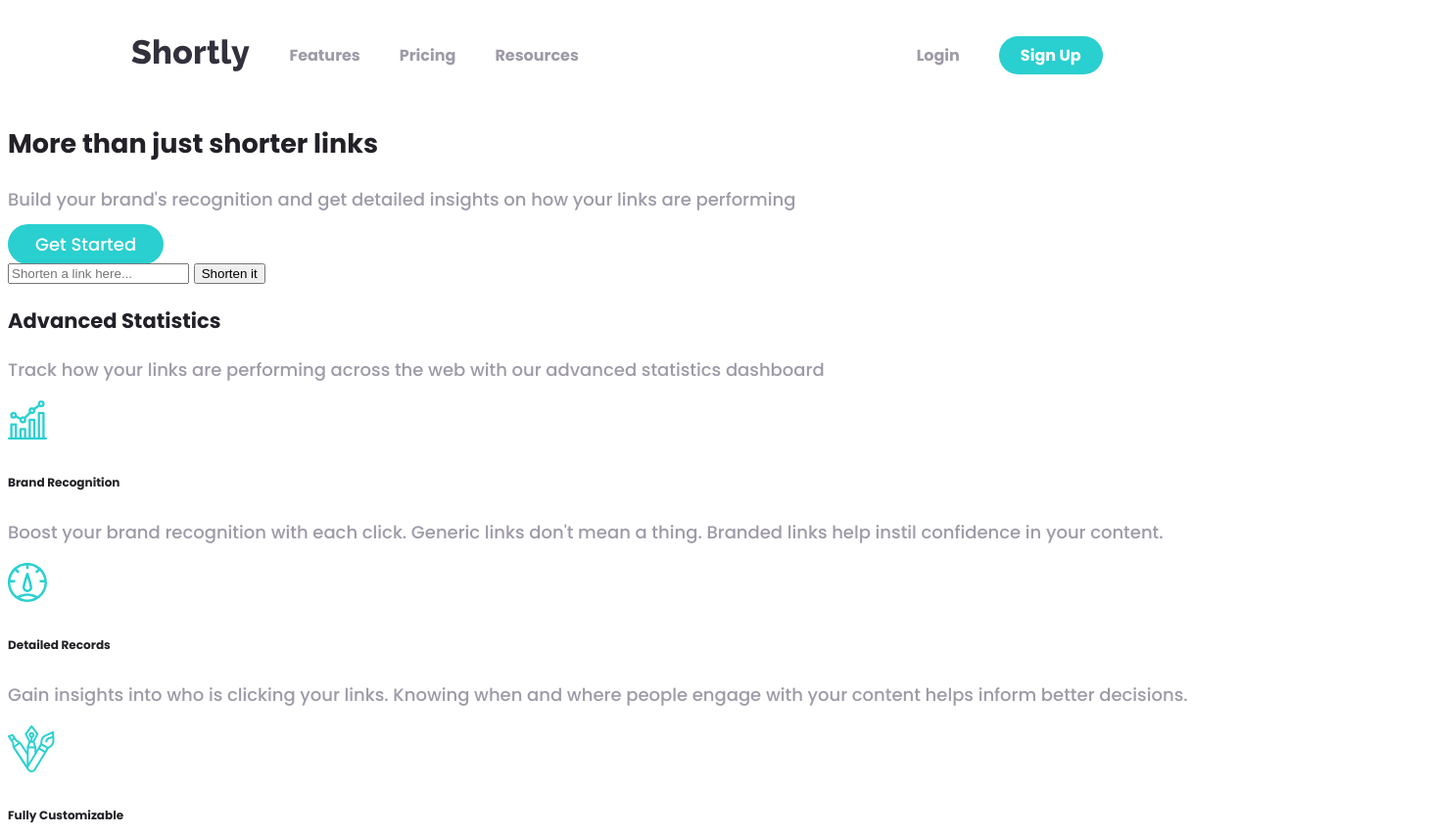
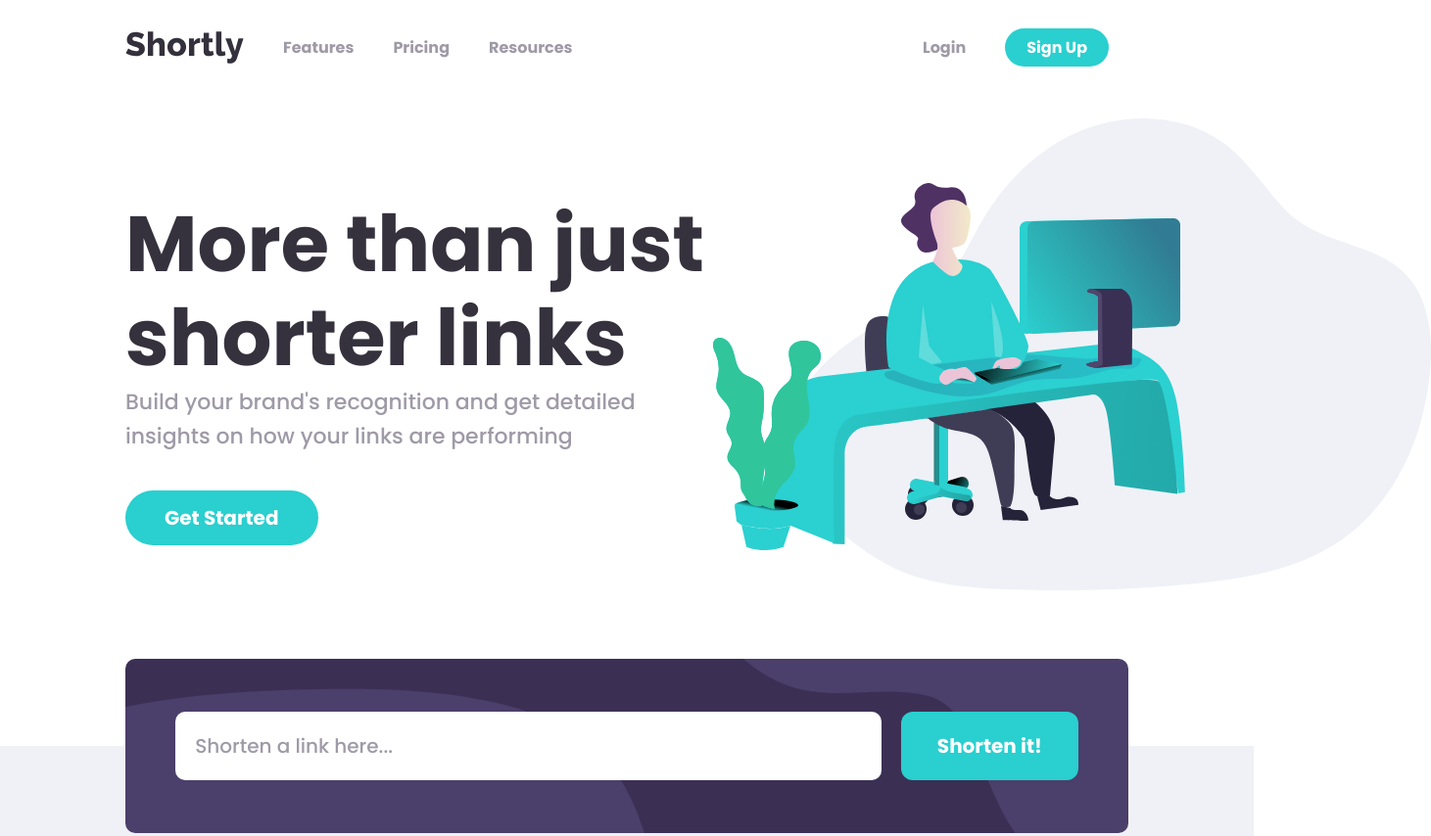
Before and after one commit to Weronika-Mazur/Link-Shortener, a plain HTML site: page index.html in a window 1280 px wide. Shown: the top 854 px of the page at 98% size, 1461 px wide, since content can reach past the window. Drawn offline with Linux system fonts and the light colour scheme.

Commit message:
added css

```diff
--- a/index.html
+++ b/index.html
@@ -25,27 +25,38 @@
 
     <main>
       <article class="title">
+        <section>
           <h1>More than just shorter links</h1>
           <p>
             Build your brand's recognition and get detailed insights on how your
             links are performing
           </p>
           <a href="#" class="button"> <button>Get Started</button> </a>
+        </section>
+        <img src="./images/illustration-working.svg" alt="" />
       </article>
 
       <article class="shortener">
         <section class="shortener-form">
           <form action="">
-            <input type="url" placeholder="Shorten a link here..." />
-            <input type="button" value="Shorten it" />
+            <input
+              type="url"
+              placeholder="Shorten a link here..."
+              class="shortener-form-input"
+            />
+            <input
+              type="button"
+              value="Shorten it!"
+              class="button button-squared"
+            />
           </form>
         </section>
 
         <section class="shortener-links"></section>
       </article>
 
-      <article class="statictics">
-        <section class="statictics-header">
+      <article class="statistics">
+        <section class="statistics-header">
           <h3>Advanced Statistics</h3>
           <p>
             Track how your links are performing across the web with our advanced
--- a/style.css
+++ b/style.css
@@ -15,6 +15,7 @@ body {
   color: var(--neutral-very-dark-violet);
   font-family: "Poppins", sans-serif;
   font-weight: 500;
+  margin: 0;
 }
 
 ul {
@@ -72,15 +73,128 @@ nav ul li {
   padding: 20px;
 }
 
+.right-nav {
+  padding: 0;
+}
+
 .button {
   color: white;
   background-color: var(--primary-cyan);
   padding: 8px 22px;
   border-radius: 22px;
-  /* transition-duration: 0.4s; */
+  font-weight: 700;
+  transition-duration: 0.4s;
 }
 
 .button:hover {
   background-color: #9be3e2;
   color: white;
 }
+
+.title {
+  display: flex;
+  justify-content: space-between;
+  width: 100%;
+  margin: 24px 10%;
+}
+
+.title img {
+  /* transform: translateX(100px); */
+}
+
+.title h1 {
+  font-size: 80px;
+  line-height: 1.2;
+  margin-bottom: 0;
+  color: var(--neutral-very-dark-blue);
+}
+
+.title p {
+  font-size: 22px;
+  margin-top: 0;
+  line-height: 1.6;
+  /* width: 80%; */
+  width: 600px;
+  margin-bottom: 50px;
+}
+
+.title .button {
+  padding: 14px 34px;
+  border-radius: 28px;
+  font-size: 20px;
+}
+
+.shortener {
+  background: linear-gradient(180deg, white, white 50%, #f0f1f6 0%);
+}
+
+.shortener-form {
+  background-color: var(--primary-dark-violet);
+  background-image: url("./images/bg-shorten-desktop.svg");
+  background-repeat: round;
+  margin: 70px 10%;
+  border-radius: 10px;
+  margin-bottom: 0;
+}
+
+.shortener-form form {
+  padding: 54px 5%;
+  display: flex;
+  justify-content: center;
+}
+
+.shortener-form .button {
+  font-size: 20px;
+  padding: 20px 4%;
+  border-style: none;
+  cursor: pointer;
+}
+
+.button-squared {
+  border-radius: 12px;
+  font-family: "Poppins", sans-serif;
+}
+
+.shortener-form-input {
+  border-radius: 10px;
+  border-style: none;
+  font-family: "Poppins", sans-serif;
+  font-weight: 500;
+  padding: 18px 20px;
+  font-size: 20px;
+  box-sizing: border-box;
+  width: 80%;
+  margin-right: 20px;
+}
+
+.shortener-form-input::placeholder {
+  color: var(--neutral-greyish-violet);
+}
+
+.statistics {
+  background-color: #f0f1f6;
+  margin: 0;
+  padding: 30px 10%;
+}
+
+h3 {
+  font-size: 40px;
+  color: var(--neutral-very-dark-blue);
+}
+
+.statistics-header {
+  padding-top: 40px;
+  text-align: center;
+}
+
+.statistics-header h3 {
+  margin-bottom: 0;
+}
+
+.statistics-header p {
+  padding: 0 27%;
+  line-height: 1.7;
+  margin-top: 10px;
+}
+
+/* 900px - mobile */
```
Lines whose indentation alone changed are shown as unchanged.
